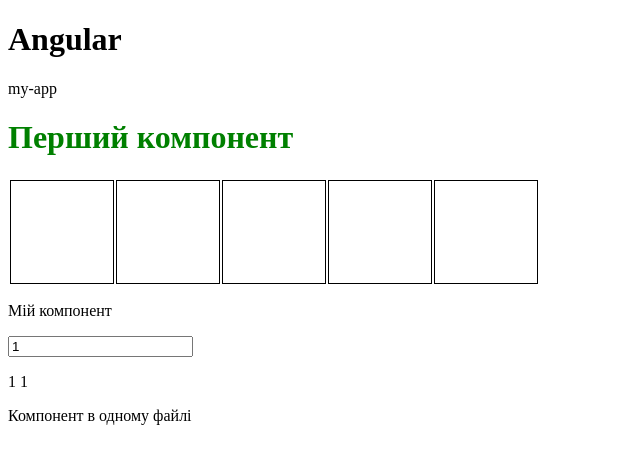
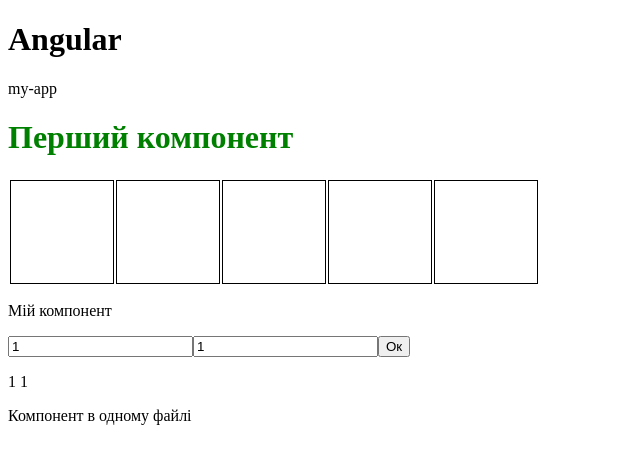
Before and after one commit to devLex1308/PV921-25ST-18P, an Angular app in the folder lessons/29-angular/my-app/: page / in a window 1280 px wide. Shown: the top 464 px of the page, without its empty margins (0-640 px from the left). Built offline with nearby package versions, Linux system fonts and the light colour scheme.

Commit message:
Вертаємо дані з шаблону

```diff
--- a/lessons/29-angular/my-app/src/app/post2/post2.component.html
+++ b/lessons/29-angular/my-app/src/app/post2/post2.component.html
@@ -1,3 +1,5 @@
 <p>{{title}}</p>
-<input type="text" (input)="changeListener" value={{name}}>
+<input type="text" (input)="changeListener($event)" value={{name}}>
+<input type="text" (keyup.f2)="changeListenerKey($event)" value={{name}}>
+<button (click)="clickListener()">Ок</button>
 <p>{{name}} {{name}}</p>
--- a/lessons/29-angular/my-app/src/app/post2/post2.component.ts
+++ b/lessons/29-angular/my-app/src/app/post2/post2.component.ts
@@ -20,8 +20,17 @@
 
   }
 
-  changeListener = () => {
-  	console.log("changeListener");
+  changeListener = (event) => {
+  	console.log("changeListener", event.target.value);
+  	this.name = event.target.value;
   }
 
+  changeListenerKey = (event) => {
+  	console.log("changeListenerKey", event.target.value);
+  	this.name = event.target.value;
+  }
+
+  clickListener = () => {
+  	console.log("Натиск");
+  }
 }
```
